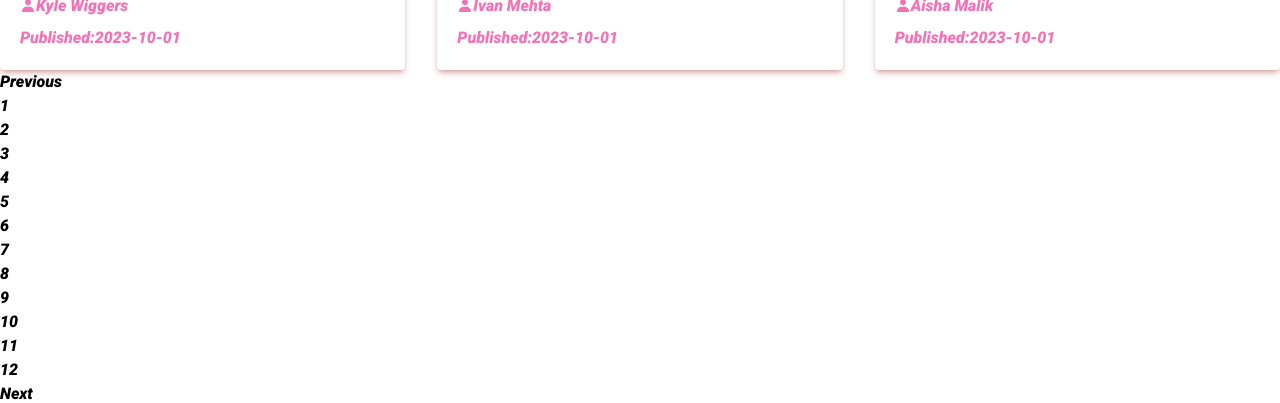
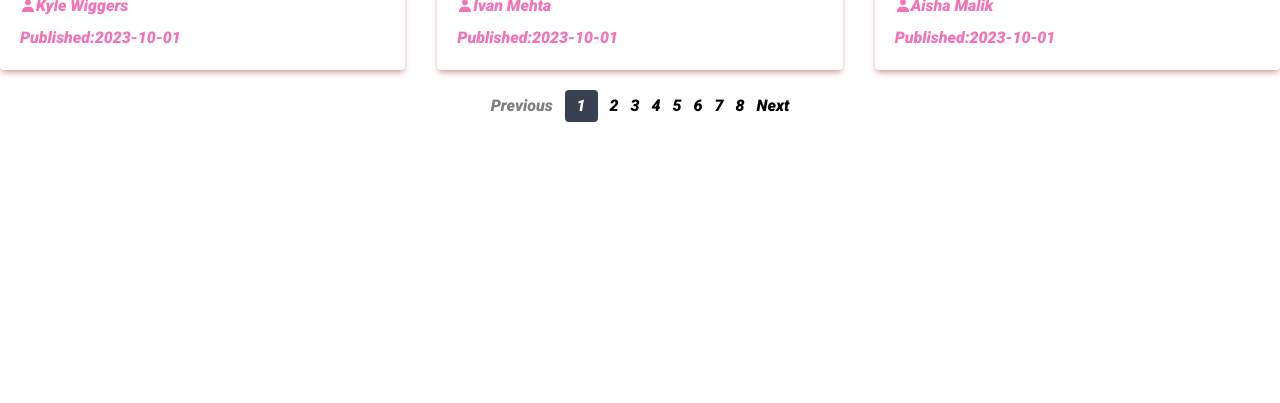
Before and after one commit to Chiomafranca/Blog-website, a React (Create React App) app: page /blogs in a window 1280 px wide. Shown: the part 2326-2729 px from the top of the page. After the commit the page ends 2468 px from the top, so only its background shows below. Built offline with nearby package versions, Linux system fonts and the light colour scheme; a web font is replaced by a local one.

Commit message:
Pagination Fixed

```diff
--- a/src/componets/BlogCard.jsx
+++ b/src/componets/BlogCard.jsx
@@ -2,18 +2,12 @@ import React from 'react'
 import { Link } from 'react-router-dom'
 import { BiSolidUser } from 'react-icons/bi'
 
-const BlogCard = ({
-  blogdata,
-  currentPage,
-  selectedCategory,
-  pageSize
-}) => {
-  // const filterBlogs = blogdata.filter((blogs) => !selectedCategory || blogs.category === selectedCategory).slice((currentPage -1) *pageSize, currentPage*pageSize)
+const BlogCard = ({ blogdata }) => {
 
   return (
     <div className='grid md:grid-cols-3 sm:grid-cols-2 grid-cols-1 gap-8'>
-      {blogdata?.map((blog) => (
-        <Link key={blog.id} className='p-5 shadow-md shadow-red-800/30 rounded cursor-pointer'>
+      {blogdata?.map((blog, index) => (
+        <Link key={index} className='p-5 shadow-md shadow-red-800/30 rounded cursor-pointer'>
           <div >
             <img src={blog.image} alt="/" className='w-full' />
           </div>
--- a/src/componets/BlogsPage.jsx
+++ b/src/componets/BlogsPage.jsx
@@ -45,16 +45,11 @@ const BlogsPage = () => {
       <div>
         <BlogCard
           blogdata={data}
-          currentPage={currentPage}
-          selectedCategory={selectedCategory}
-          pageSize={pageSize}
         />
       </div>
       {/* Pagination section */}
       <div>
         <Pagination
-          onPageChange={handlePageChange}
-          currentPage={currentPage}
           blogdata={blogdata}
           setData={setData}
         />
--- a/src/componets/Pagination.jsx
+++ b/src/componets/Pagination.jsx
@@ -1,55 +1,75 @@
-import React, { useState } from 'react';
+import React, { useEffect, useState } from 'react';
 
-const Pagination = ({
-  onPageChange,
-  currentPage,
-  blogdata,
-  pageSize,
-  setData
-}) => {
+const Pagination = ({ blogdata, setData }) => {
 
+  const pageSize = 12
   const totalPages = Math.ceil(blogdata.length / pageSize);
   const [startIndex, setStartIndex] = useState(0)
   const [endIndex, setEndIndex] = useState(12)
+  const [currentPage, setCurrentPage] = useState(1)
+
+  useEffect(() => {
+    setData(blogdata.slice(startIndex, endIndex))
+    scrolToTop()
+  }, [endIndex, startIndex])
+
+  const scrolToTop = () => {
+    window.scrollTo({
+      top: 0,
+      behavior: 'smooth'
+    })
+  }
 
   const nextPage = () => {
-    setStartIndex(prev => prev + pageSize)
-    setEndIndex(prev => prev + pageSize)
-    setData(blogdata.slice(startIndex, endIndex))
+    if (currentPage < totalPages) {
+      setCurrentPage(p => p + 1)
+      setStartIndex(prev => prev + pageSize)
+      setEndIndex(prev => prev + pageSize)
+    } else if (currentPage === totalPages) {
+      setCurrentPage(totalPages)
+      setStartIndex(prev => prev + pageSize)
+      setEndIndex(prev => prev + pageSize)
+    }
+  }
+
+  const prevPage = () => {
+    if (currentPage > 1) {
+      setCurrentPage(p => p - 1)
+      setStartIndex(prev => prev - pageSize)
+      setEndIndex(prev => prev - pageSize)
+    } else if (currentPage === 1) {
+      setCurrentPage(1)
+      setStartIndex(prev => prev - pageSize)
+      setEndIndex(prev => prev - pageSize)
+    }
+  }
+
+  const onPageChange = (number) => {
+    setCurrentPage(number)
+    setEndIndex(number * pageSize)
+    setStartIndex((number - 1) * pageSize)
   }
 
   const renderPaginationLinks = () => {
     return Array.from({ length: totalPages }, (_, i) => i + 1).map((pageNumber) => (
       <li key={pageNumber}>
-        <a href="#" onClick={() => onPageChange(pageNumber)}>{pageNumber}</a>
+        <button className={currentPage === pageNumber ? "bg-gray-700 text-white px-3 py-1 rounded" : ""} onClick={() => onPageChange(pageNumber)}>{pageNumber}</button>
       </li>
     ));
   }
 
-  const generateNumberLinks = (start, end) => {
-    const numberLinks = [];
-    for (let i = start; i <= end; i++) {
-      numberLinks.push(
-        <li key={i} className={i === currentPage ? "activePagination" : ""}>
-          <a href="#" onClick={() => onPageChange(i)}>{i}</a>
-        </li>
-      );
-    }
-    return numberLinks;
-  }
-
   return (
     <div>
-      <ul>
+      <ul className={"flex gap-3 justify-center items-center my-5"}>
         <li>
-          <button onClick={() => onPageChange(currentPage - 1)} disabled={currentPage === 1}>
+          <button className={"disabled:opacity-50"} onClick={prevPage} disabled={currentPage === 1}>
             Previous
           </button>
         </li>
-        {generateNumberLinks(1, 12)}
+        {/* {generateNumberLinks(1, 12)} */}
         {renderPaginationLinks()}
         <li>
-          <button onClick={nextPage} disabled={currentPage === totalPages}>
+          <button className={"disabled:opacity-50"} onClick={nextPage} disabled={currentPage === totalPages}>
             Next
           </button>
         </li>
```
